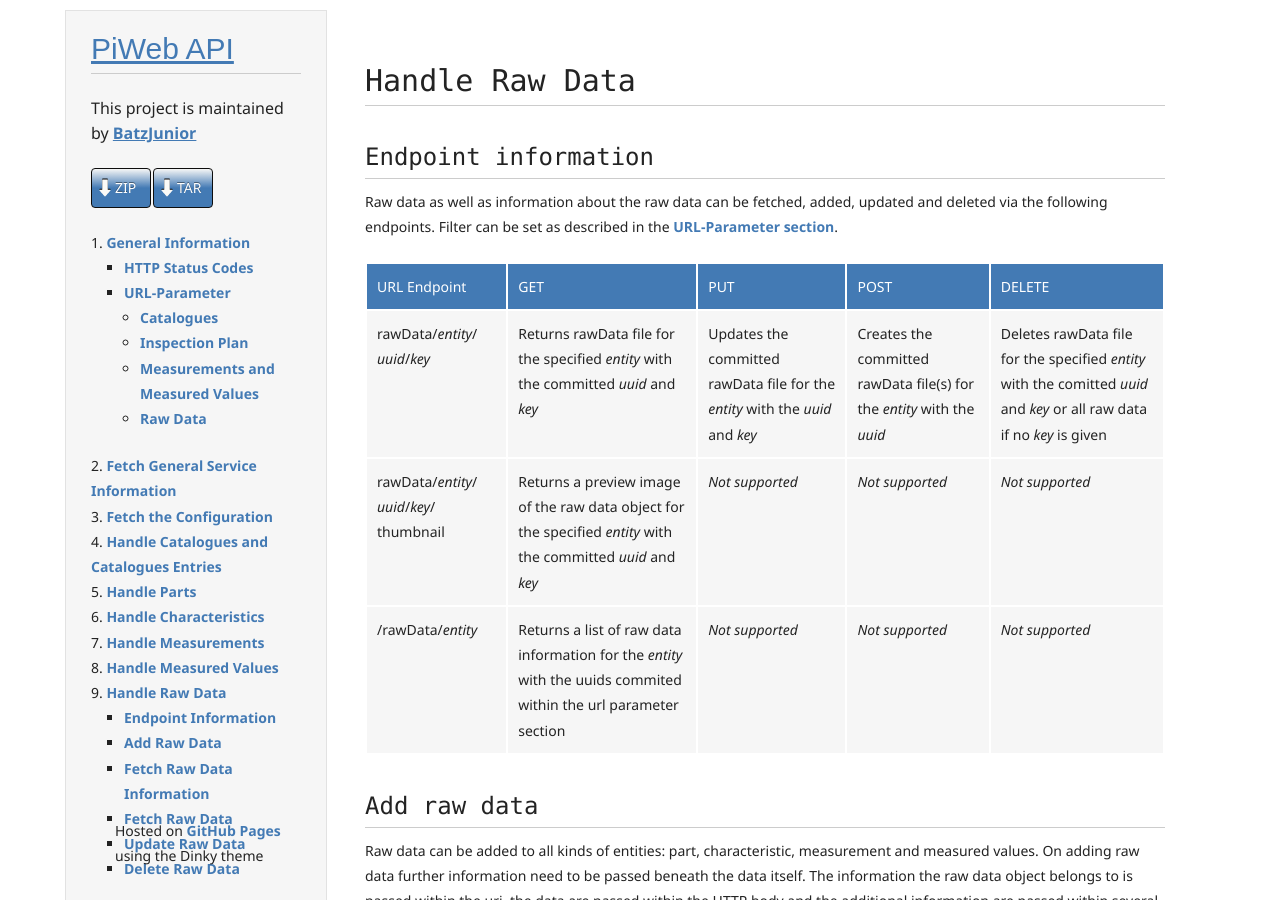
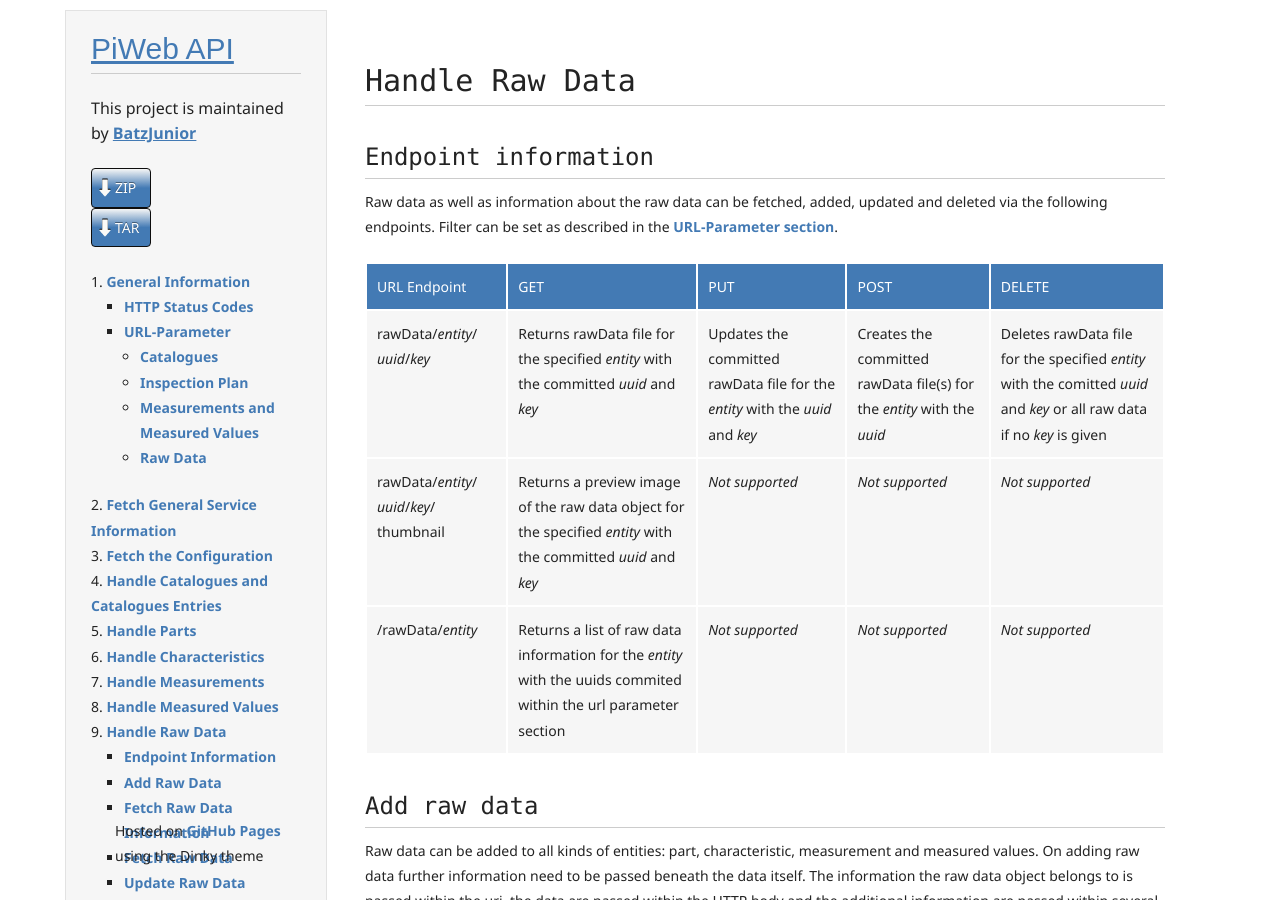
Before and after one commit to BatzJunior/testrepo, a Jekyll site: the page built from Handle-Raw-Data.md, in a window 1280 px wide and 900 px high. Built offline with Jekyll 4.4.1, drawn with Linux system fonts in a browser that asks for light colours.

Commit message:
Update frame.html

```diff
--- a/_layouts/frame.html
+++ b/_layouts/frame.html
@@ -21,7 +21,7 @@
         <h1 class="header"><a class="header name" href="https://github.com/BatzJunior/testrepo"> PiWeb API</a></h1>
         <p class="header"></p>
         <p class="header">This project is maintained by <a class="header name" href="https://github.com/BatzJunior">BatzJunior</a></p>
-<div style="display:inline-flex;">
+	<div class="downloadContainer" >
         	<div class="download">
 	       		<a class="buttons" href="https://github.com/BatzJunior/testrepo/zipball/master">ZIP</a></li>
         	</div>
```
Lines whose indentation alone changed are shown as unchanged.
